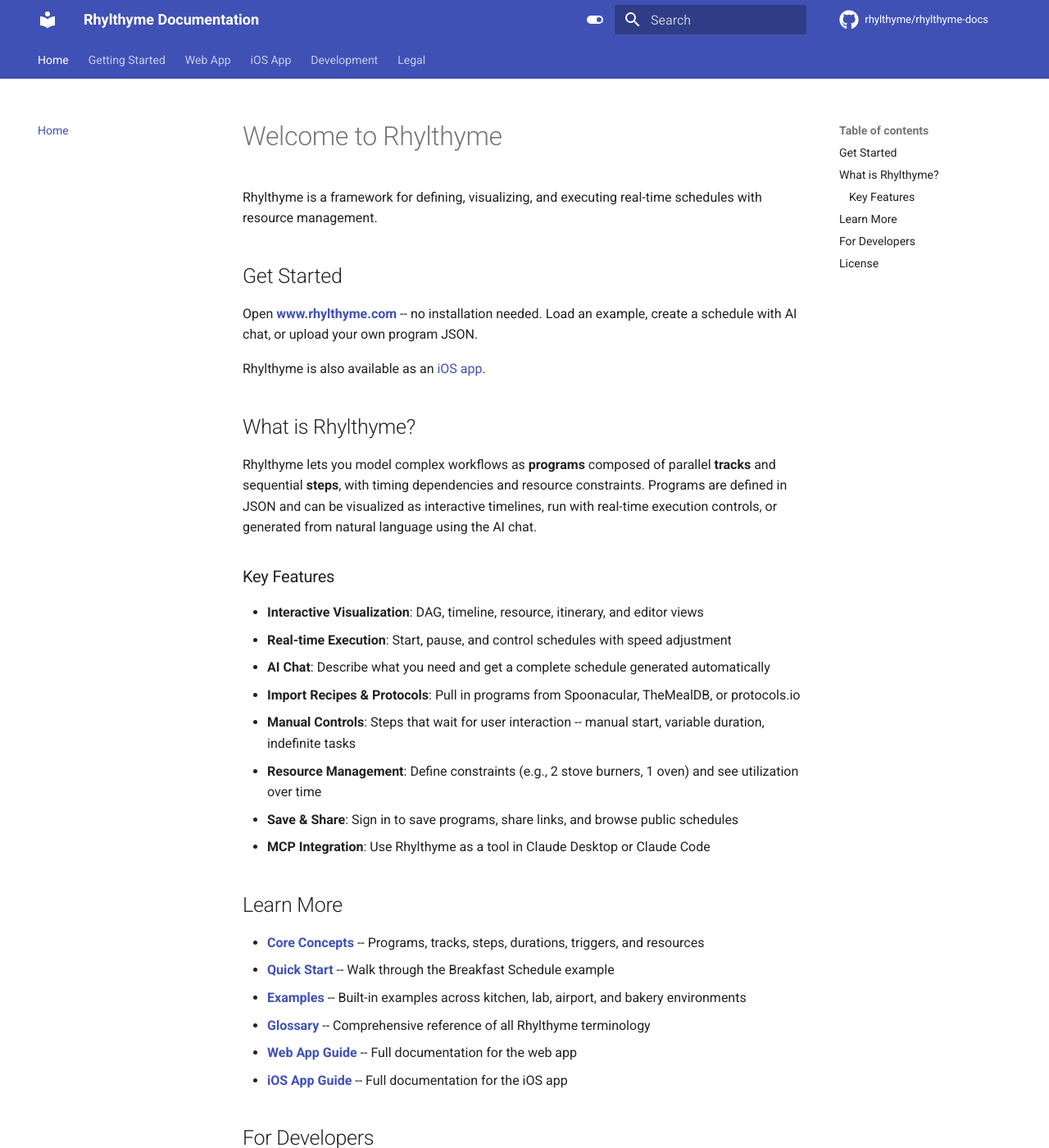
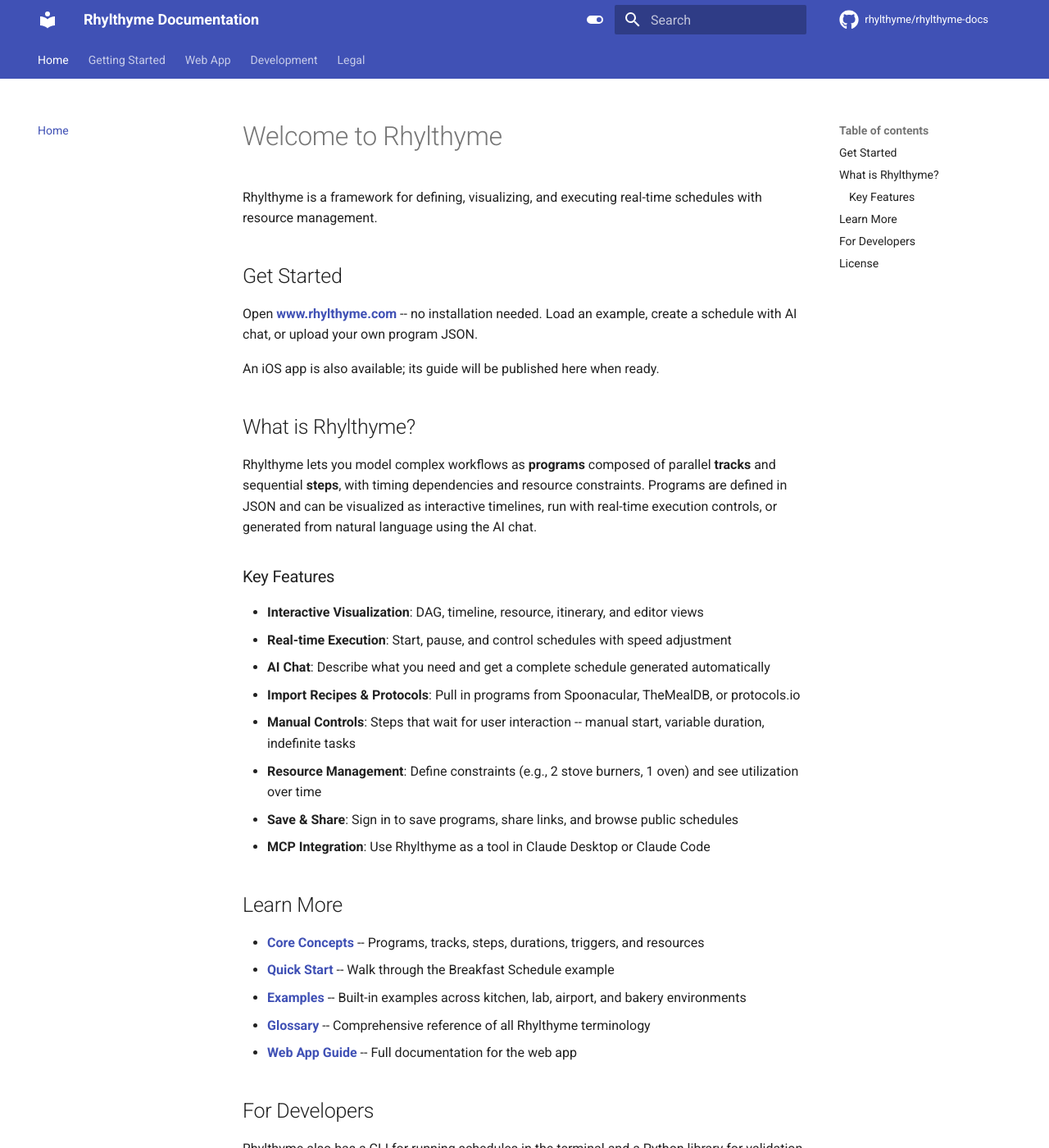
Before and after one commit to rhylthyme/rhylthyme-docs, an MkDocs documentation site: the page built from docs/index.md, in a window 1280 px wide and 1400 px high. Shown: the whole window at 82% size. Built offline with MkDocs 1.6.1 and Material for MkDocs 9.7.7, drawn with Linux system fonts in a browser that asks for light colours; comment, search, counter and statistics services are not loaded; the version menu is left out.

Commit message:
Docs: web-app screenshots for getting-started pages; hide the iOS section until its screenshots exist
Nine screenshots captured headlessly from the live site at 1400x900 (examples list,
opening an example, breakfast timeline and running state, DAG views, multi-track
timeline, manual-step duration types, resources view). The iOS pages are excluded
from the build and dropped from the nav; the two links into them are softened.
The strict build now passes with zero warnings.

Claude-Session: https://claude.ai/code/session_01VAL9iQwU8RGideTsofnULV

```diff
--- a/docs/index.md
+++ b/docs/index.md
@@ -6,7 +6,7 @@ Rhylthyme is a framework for defining, visualizing, and executing real-time sche
 
 Open **[www.rhylthyme.com](https://www.rhylthyme.com)** -- no installation needed. Load an example, create a schedule with AI chat, or upload your own program JSON.
 
-Rhylthyme is also available as an [iOS app](ios-app/index.md).
+An iOS app is also available; its guide will be published here when ready.
 
 ## What is Rhylthyme?
 
@@ -30,7 +30,6 @@ Rhylthyme lets you model complex workflows as **programs** composed of parallel
 - **[Examples](getting-started/examples.md)** -- Built-in examples across kitchen, lab, airport, and bakery environments
 - **[Glossary](getting-started/glossary.md)** -- Comprehensive reference of all Rhylthyme terminology
 - **[Web App Guide](web-app/index.md)** -- Full documentation for the web app
-- **[iOS App Guide](ios-app/index.md)** -- Full documentation for the iOS app
 
 ## For Developers
 
--- a/mkdocs.yml
+++ b/mkdocs.yml
@@ -55,13 +55,6 @@ nav:
     - AI Chat: web-app/chat.md
     - Account & Sharing: web-app/account.md
     - MCP Server: web-app/mcp.md
-  - iOS App:
-    - Overview: ios-app/index.md
-    - Getting Started: ios-app/getting-started.md
-    - Home Tab: ios-app/home.md
-    - Visualization: ios-app/visualization.md
-    - Chat: ios-app/chat.md
-    - Account & Settings: ios-app/account.md
   - Development:
     - Installation: development/installation.md
     - CLI Commands: development/cli.md
@@ -79,6 +72,10 @@ nav:
   - Legal:
     - Privacy Policy: privacy.md
     - Terms of Service: terms.md
+
+# The iOS app pages are hidden until their screenshots exist.
+exclude_docs: |
+  ios-app/**
 
 # Plugins
 plugins:
```
Also changed, not shown: docs/assets/screenshots/breakfast-running.png (added), docs/assets/screenshots/breakfast-timeline.png (added), docs/assets/screenshots/duration-types.png (added), docs/assets/screenshots/examples-list.png (added), docs/assets/screenshots/open-example.png (added), docs/assets/screenshots/program-dag-view.png (added), docs/assets/screenshots/resource-constraints.png (added), docs/assets/screenshots/tracks-timeline.png (added), docs/assets/screenshots/triggers-dag.png (added).
